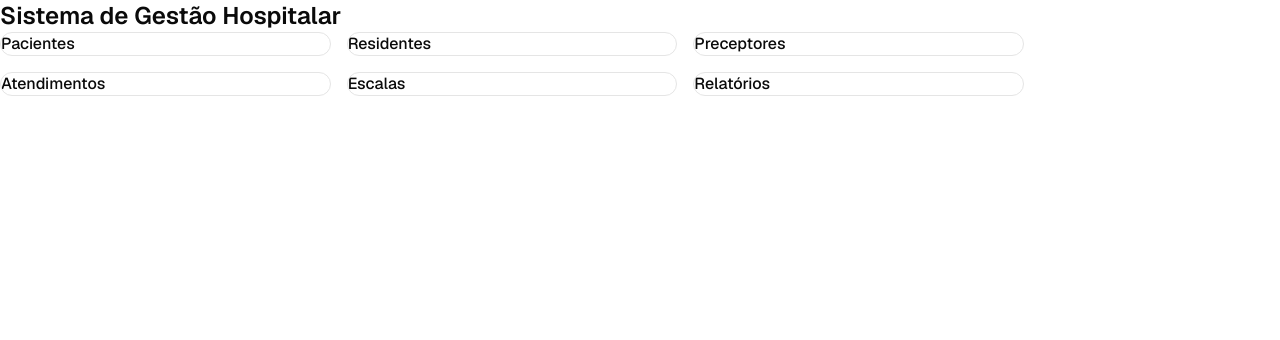
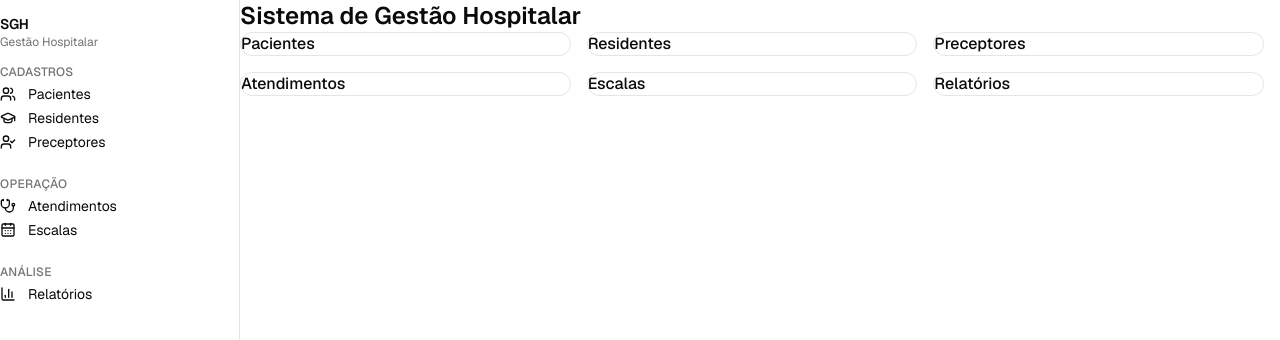
Before and after one commit to Jamilly-Melo/Sistema-de-Gestao-Hospitalar, a Next.js app in the folder web/: page / in a window 1280 px wide. Shown: the top 340 px of the page. Built offline with nearby package versions, Linux system fonts and the light colour scheme.

Commit message:
feat(web): adiciona sidebar de navegação

```diff
--- a/web/app/layout.tsx
+++ b/web/app/layout.tsx
@@ -1,5 +1,6 @@
 import type { Metadata } from "next";
 import { Geist, Geist_Mono } from "next/font/google";
+import { AppShell } from "@/components/AppShell";
 import "./globals.css";
 
 const geistSans = Geist({
@@ -13,8 +14,8 @@ const geistMono = Geist_Mono({
 });
 
 export const metadata: Metadata = {
-  title: "Create Next App",
-  description: "Generated by create next app",
+  title: "Sistema de Gestão Hospitalar",
+  description: "Gestão de pacientes, residência médica e escalas de plantão.",
 };
 
 export default function RootLayout({
@@ -24,7 +25,9 @@ export default function RootLayout({
 }>) {
   return (
     <html lang="en" className={`${geistSans.variable} ${geistMono.variable}`}>
-      <body>{children}</body>
+      <body>
+        <AppShell>{children}</AppShell>
+      </body>
     </html>
   );
 }
--- /dev/null
+++ b/web/components/AppShell.tsx
@@ -0,0 +1,87 @@
+"use client";
+
+import type { ComponentType, ReactNode } from "react";
+import Link from "next/link";
+import { usePathname } from "next/navigation";
+import {
+  BarChart3,
+  CalendarDays,
+  GraduationCap,
+  Stethoscope,
+  UserCheck,
+  Users,
+} from "lucide-react";
+import { cn } from "@/lib/utils";
+
+type Item = {
+  href: string;
+  label: string;
+  icone: ComponentType<{ className?: string }>;
+};
+
+const GRUPOS: { titulo: string; itens: Item[] }[] = [
+  {
+    titulo: "Cadastros",
+    itens: [
+      { href: "/pacientes", label: "Pacientes", icone: Users },
+      { href: "/profissionais/residentes", label: "Residentes", icone: GraduationCap },
+      { href: "/profissionais/preceptores", label: "Preceptores", icone: UserCheck },
+    ],
+  },
+  {
+    titulo: "Operação",
+    itens: [
+      { href: "/atendimentos", label: "Atendimentos", icone: Stethoscope },
+      { href: "/escalas", label: "Escalas", icone: CalendarDays },
+    ],
+  },
+  {
+    titulo: "Análise",
+    itens: [{ href: "/relatorios", label: "Relatórios", icone: BarChart3 }],
+  },
+];
+
+export function AppShell({ children }: { children: ReactNode }) {
+  const pathname = usePathname();
+
+  return (
+    <div className="flex min-h-screen">
+      <aside className="w-60 shrink-0 border-r bg-card">
+        <Link href="/" className="flex h-16 flex-col justify-center px-5">
+          <span className="text-sm font-semibold tracking-tight">SGH</span>
+          <span className="text-xs text-muted-foreground">Gestão Hospitalar</span>
+        </Link>
+        <nav className="flex flex-col gap-6 px-3 py-2">
+          {GRUPOS.map((grupo) => (
+            <div key={grupo.titulo} className="flex flex-col gap-1">
+              <span className="px-3 pb-1 text-xs font-medium tracking-wide text-muted-foreground uppercase">
+                {grupo.titulo}
+              </span>
+              {grupo.itens.map((item) => {
+                const ativo =
+                  pathname === item.href || pathname.startsWith(`${item.href}/`);
+                const Icone = item.icone;
+                return (
+                  <Link
+                    key={item.href}
+                    href={item.href}
+                    className={cn(
+                      "flex items-center gap-3 rounded-md px-3 py-2 text-sm transition-colors",
+                      ativo
+                        ? "bg-primary font-medium text-primary-foreground"
+                        : "text-foreground hover:bg-muted"
+                    )}
+                  >
+                    <Icone className="size-4 shrink-0" />
+                    {item.label}
+                  </Link>
+                );
+              })}
+            </div>
+          ))}
+        </nav>
+      </aside>
+      <div className="flex-1">{children}</div>
+    </div>
+  );
+}
```
